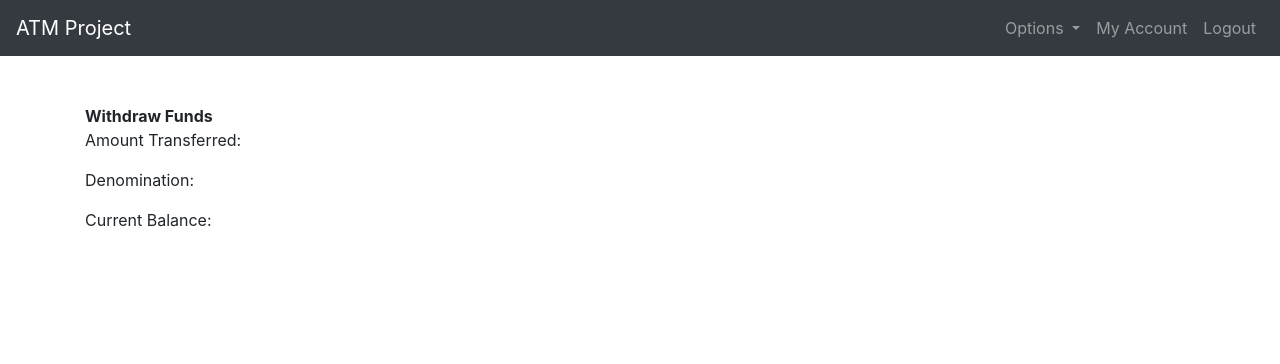
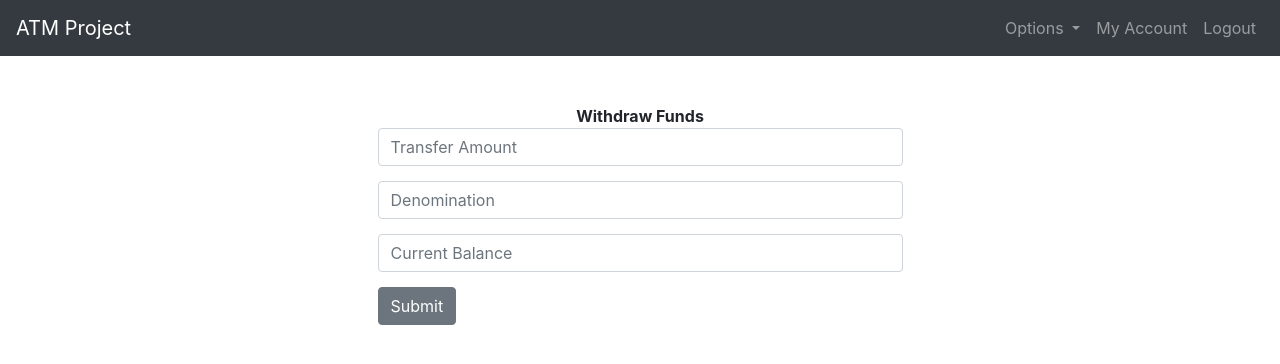
Before and after one commit to kingram0817/ATMProject, a Django app: page /withdrawFunds.html in a window 1280 px wide. Shown: the top 364 px of the page. Run offline with Django 3.2, Linux system fonts and the light colour scheme; a user stored in the database is signed in; some libraries are stand-ins or nearby versions.

Commit message:
Adding withdraw and transfer funds pages

```diff
--- a/templates/withdrawFunds.html
+++ b/templates/withdrawFunds.html
@@ -10,19 +10,20 @@
     <style>
         .atm-title {
             font-weight: bold;
+            text-align: center;
         }
     </style>
 </head>
 <body>
 <div class="atm-title">Withdraw Funds</div>
 
-{% if user.is_authenticated %}
-
-    <p>Amount Transferred: {{ CashWithdrawal.amountTransferred }}</p>
-    <p>Denomination: {{ CashWithdrawal.denomination }}</p>
-    <p>Current Balance: {{ CashWithdrawal.currentBalance }}</p>
-
-{% endif %}
+<div class="col-md-6 offset-md-3">
+    <form action="{% url 'withdrawFunds' %}" method="post">
+        {% csrf_token %}
+        {{ form }}
+        <input type="submit" value="Submit" class="btn btn-secondary">
+    </form>
+</div>
 </body>
 </html>
 {% endblock %}
--- a/users/forms.py
+++ b/users/forms.py
@@ -46,7 +46,14 @@ class SignUpForm(UserCreationForm):
         self.fields['password2'].label = ""
         self.fields['password2'].help_text = '<div class="form-text text-muted"><small>Enter the same password as before, for verification.</small></div>'
 
-# class CashTransferForm(models.Model):
-# beneficiaryAccountNumber = forms.CharField(max_length=50)
-# beneficiaryName = forms.CharField(max_length=50)
-# amountTransferred = forms.CharField(max_length=999999999999)
+
+class CashTransferForm(forms.Form):
+    beneficiaryAccountNumber = forms.CharField(label='', max_length=50, widget=forms.TextInput(attrs={'class': 'form-control', 'placeholder': 'Account Number', 'style': 'margin-bottom:15px;'}))
+    beneficiaryName = forms.CharField(label='', max_length=50, widget=forms.TextInput(attrs={'class': 'form-control', 'placeholder': 'Name', 'style': 'margin-bottom:15px;'}))
+    amountTransferred = forms.CharField(label='', max_length=999999999999, widget=forms.TextInput(attrs={'class': 'form-control', 'placeholder': 'Transfer Amount', 'style': 'margin-bottom:15px;'}))
+
+
+class CashWithdrawalForm(forms.Form):
+    amountTransferred = forms.CharField(label='', max_length=50, widget=forms.TextInput(attrs={'class': 'form-control', 'placeholder': 'Transfer Amount', 'style': 'margin-bottom:15px;'}))
+    denomination = forms.CharField(label='', max_length=50, widget=forms.TextInput(attrs={'class': 'form-control', 'placeholder': 'Denomination', 'style': 'margin-bottom:15px;'}))
+    currentBalance = forms.CharField(label='', max_length=50, widget=forms.TextInput(attrs={'class': 'form-control', 'placeholder': 'Current Balance', 'style': 'margin-bottom:15px;'}))
--- a/users/views.py
+++ b/users/views.py
@@ -2,7 +2,7 @@ from django.shortcuts import render, redirect
 from django.contrib.auth import authenticate, login, logout
 from django.contrib.auth.forms import UserCreationForm, UserChangeForm
 from django.contrib import messages
-from .forms import SignUpForm
+from .forms import SignUpForm, CashTransferForm, CashWithdrawalForm
 from .models import Transaction
 
 
@@ -64,8 +64,22 @@ def transactionHistory(request):
 
 
 def transferFunds(request):
-    return render(request, 'transferFunds.html', {})
+    if request.method == 'POST':
+        form = CashTransferForm(request.POST)
+        if form.is_valid():
+            return HttpResponseRedirect('myAccount.html')
+    else:
+        form = CashTransferForm()
+
+    return render(request, 'transferFunds.html', {'form': form})
 
 
 def withdrawFunds(request):
-    return render(request, 'withdrawFunds.html', {})
+    if request.method == 'POST':
+        form = CashWithdrawalForm(request.POST)
+        if form.is_valid():
+            return HttpResponseRedirect('myAccount.html')
+    else:
+        form = CashWithdrawalForm()
+
+    return render(request, 'withdrawFunds.html', {'form': form})
```
Also changed, not shown: templates/transferFunds.html (+8 -6 lines), db.sqlite3.
